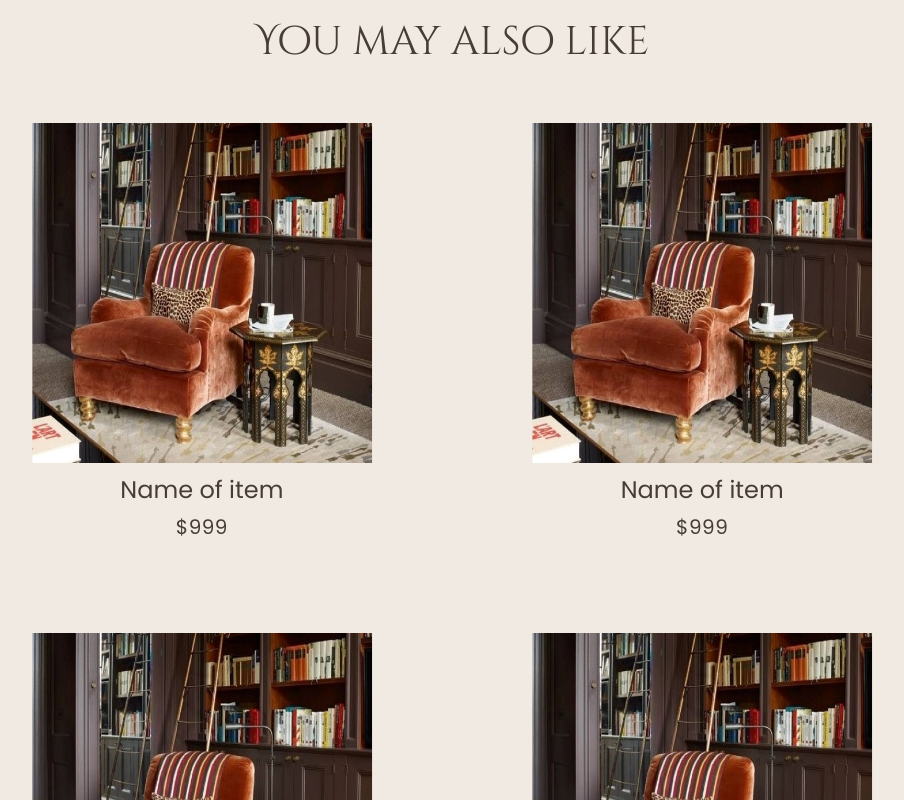
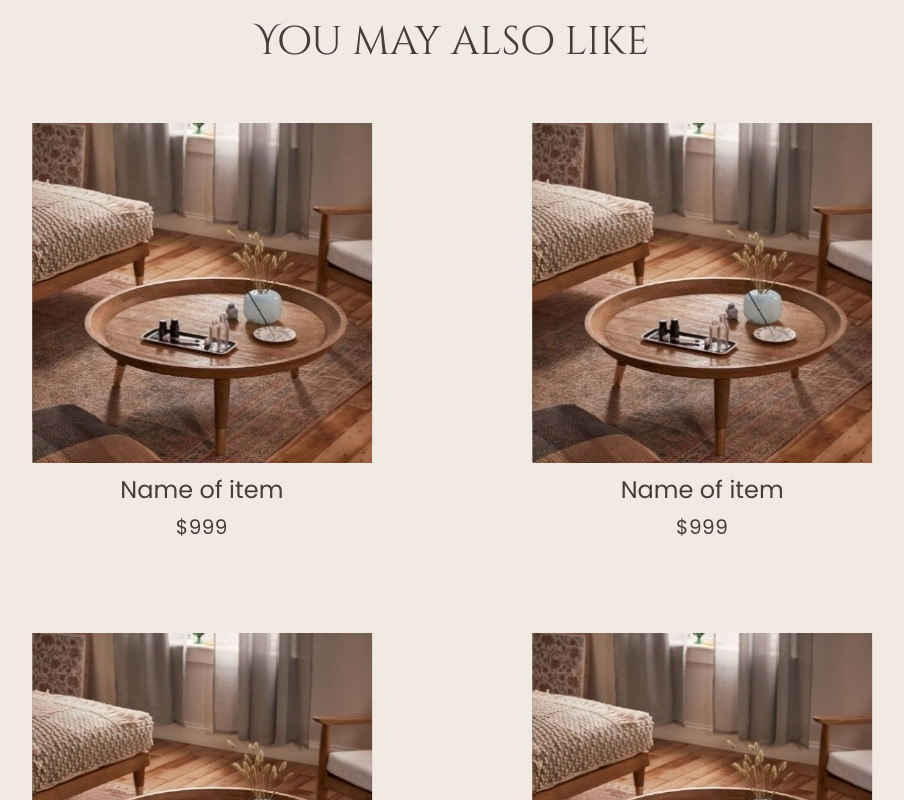
Before and after one commit to huylucwork/furniture-showroom, a React (Create React App) app in the folder client/: page /product-detail in a window 1280 px wide. Shown: the part 1580-2380 px from the top of the page, without its empty margins (188-1092 px from the left). Built offline with nearby package versions, Linux system fonts and the light colour scheme; a web font is replaced by a local one.

Commit message:
add hover effect

```diff
--- a/client/src/components/publicPage/collection.jsx
+++ b/client/src/components/publicPage/collection.jsx
@@ -13,6 +13,7 @@ export default function Collection ( {site} ) {
             <div className="col item">
                 <div className="collection_img">
                     <img src="../img/autumn.jpg" alt="" />
+                    <img src="../img/autumn2.jpg" alt="" />
                 </div>
                 <h1 className={site}>Name of item</h1>
                 <p>$999</p>
--- a/client/src/components/publicPage/product.jsx
+++ b/client/src/components/publicPage/product.jsx
@@ -9,8 +9,6 @@ export default function Product( {
 } ) {
 
   const productArr = ["Price: Low to high", "Price: High to low"];
-
-  const [zoomIn, setZoomIn] = useState(false);
 
   const navigate = useNavigate();
 
@@ -26,11 +24,10 @@ export default function Product( {
               <img
                 src="./img/autumn.jpg"
                 alt=""
-                className={"firstImg"}/>
+                className="firstImg"/>
               <img
                 src="./img/autumn2.jpg"
-                alt=""
-                className="secondImg"/>
+                alt=""/>
             </div>
             <h2>Name of Item</h2>
             <p>$123</p>
--- a/client/src/components/publicPage/productDetail.jsx
+++ b/client/src/components/publicPage/productDetail.jsx
@@ -31,6 +31,7 @@ export default function ProductDetail ( {filterCollection, filterCategory, setFi
             <div className="col item">
                 <div className="detail_ctn">
                     <img src="./img/autumn.jpg" alt="" />
+                    <img src="./img/autumn2.jpg" alt="" />
                 </div>
                 <h2>Name of item</h2>
                 <p>$999</p>
--- a/client/src/styles/collection.css
+++ b/client/src/styles/collection.css
@@ -240,7 +240,7 @@
 .collection_part_3 .items .item img {
     width: 100%;
     height: 100%;
-    transition: transform .6s;
+    transition: all .6s;
 }
 
 .collection_part_3 .items .item h1 {
@@ -260,14 +260,25 @@
 }
 
 .collection_img {
+    position: relative;
     width: 35.7rem;
     height: 41.7rem;
     background-color: #d9d9d9;
     overflow: hidden;
 }
 
-.collection_part_3 .items .item:hover img {
+.collection_part_3 .items .item img {
+    position: absolute;
+    top: 0;
+    left: 0;
+}
+
+.collection_part_3 .items .item:hover img:nth-child(1) {
     transform: scale(1.1);
+}
+
+.collection_part_3 .items .item:hover img:nth-child(2) {
+    opacity: 0;
 }
 
 .collection_part_3 .items .item:hover p,
--- a/client/src/styles/product.css
+++ b/client/src/styles/product.css
@@ -127,10 +127,6 @@
   overflow: hidden;
 }
 
-.product_element:hover .contain_img .secondImg {
-  opacity: 0;
-}
-
 .product_element:hover .contain_img .firstImg {
   transform: scale(1.1);
 }
@@ -143,6 +139,11 @@
   height: 100%;
   background-color: #D9D9D9;
   transition: all .6s;
+  opacity: 1;
+}
+
+.product_element:hover img:nth-child(2) {
+  opacity: 0;
 }
 
 .product_element h2,
--- a/client/src/styles/productDetail.css
+++ b/client/src/styles/productDetail.css
@@ -262,11 +262,18 @@
 }
 
 .detail_ctn img {
+    position: absolute;
+    top: 0;
+    left: 0;
     width: 100%;
     height: 100%;
     background-color: #d9d9d9;
-    transition: transform .6s;
+    transition: all .6s;
 }
+
+.detail_ctn:hover img:nth-child(2) {
+    opacity: 0;
+  }
 
 .product-detail_recommend .items .item h2 {
     font-size: 2.4rem;
@@ -284,6 +291,7 @@
 }
 
 .detail_ctn {
+    position: relative;
     margin-left: 50%;
     transform: translateX(-50%);
     width: 34rem;
```
